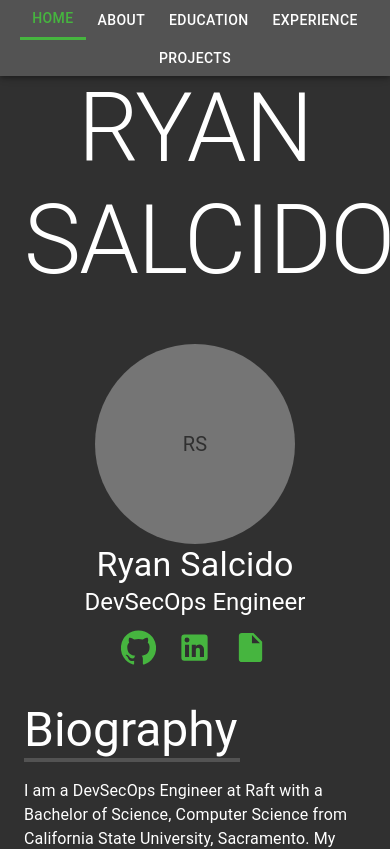
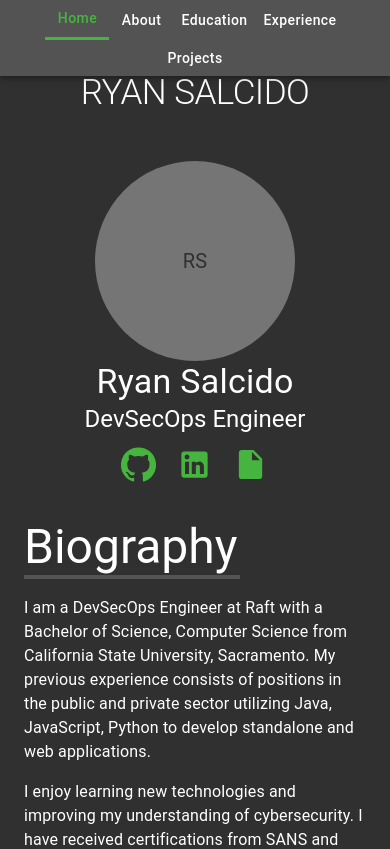
Before and after one commit to ryansalcido/portfolio, a React (Create React App) app: page / in a window 390 px wide. Shown: the top 849 px of the page. Built offline with nearby package versions, Linux system fonts and the light colour scheme.

Commit message:
Minor style changes

```diff
--- a/src/Components/About.js
+++ b/src/Components/About.js
@@ -60,7 +60,7 @@ const About = forwardRef((props, ref) => {
           <Typography variant="body1" paragraph>
             I am a DevSecOps Engineer at Raft with a Bachelor of Science, Computer Science from
             California State University, Sacramento. My previous experience consists of positions in
-            the public and private sector utilizing Java, JavaScript, Python to develop standalone applications
+            the public and private sector utilizing Java, JavaScript, Python to develop standalone
             and web applications.
           </Typography>
           <Typography variant="body1" paragraph>
--- a/src/Components/Header.js
+++ b/src/Components/Header.js
@@ -6,6 +6,9 @@ import Grid from "@material-ui/core/Grid";
 import Button from "@material-ui/core/Button";
 
 const useStyles = makeStyles((theme) => ({
+  header: {
+    minHeight: 48
+  },
   toolbar: {
     minHeight: 48,
     display: "flex",
@@ -13,7 +16,7 @@ const useStyles = makeStyles((theme) => ({
   },
   headerButton: {
     borderRadius: 0,
-    padding: "6px 12px"
+    textTransform: "none"
   },
   selected: {
     borderBottom: `3px solid ${theme.palette.secondary.main}`,
@@ -25,7 +28,7 @@ const scrollTo = element => {
   element.scrollIntoView({
     behavior: "smooth",
     block: "start",
-    inline: "start",
+    inline: "start"
   });
 };
 
@@ -42,7 +45,7 @@ const Header = forwardRef(({ sectionRefs, visibleSection }, ref) => {
 
   return (
     <Fragment>
-      <AppBar color="primary" position="fixed" ref={ref}>
+      <AppBar color="primary" position="fixed" ref={ref} className={classes.header}>
         <Toolbar className={classes.toolbar}>
           <Grid container justify="center">
             <Button className={`${classes.headerButton} ${visibleSection === 0 && classes.selected}`}
@@ -71,7 +74,7 @@ const Header = forwardRef(({ sectionRefs, visibleSection }, ref) => {
       {/* Placeholder div due to having a fixed header. Without this, text would appear behind
       * the header. More info: https://material-ui.com/components/app-bar/#fixed-placement
       */}
-      <div className={classes.toolbar} />
+      <div className={classes.header} />
     </Fragment>
   );
 });
--- a/src/Components/Home.js
+++ b/src/Components/Home.js
@@ -7,6 +7,11 @@ import Header from "./Header";
 const useStyles = makeStyles((theme) => ({
   root: {
     padding: theme.spacing(3)
+  },
+  nameHeader: {
+    [theme.breakpoints.down("md")]: {
+      fontSize: "9vw"
+    }
   },
   bottomNav: {
     width: "100%",
@@ -27,7 +32,7 @@ const getDimensions = element => {
   return {
     height,
     offsetTop,
-    offsetBottom,
+    offsetBottom
   };
 };
 
@@ -49,7 +54,7 @@ const Home = () => {
       { section: 1, ref: aboutRef },
       { section: 2, ref: educationRef },
       { section: 3, ref: experienceRef },
-      { section: 4, ref: projectsRef },
+      { section: 4, ref: projectsRef }
     ]
   ), []);
 
@@ -91,7 +96,7 @@ const Home = () => {
     <Fragment>
       <Header ref={headerRef} sectionRefs={sectionRefs} visibleSection={visibleSection} />
       <div className={classes.root}>
-        <Typography variant="h1" align="center" ref={homeRef}>
+        <Typography className={classes.nameHeader} variant="h1" align="center" ref={homeRef}>
           RYAN SALCIDO
         </Typography>
         <About ref={aboutRef} />
```
